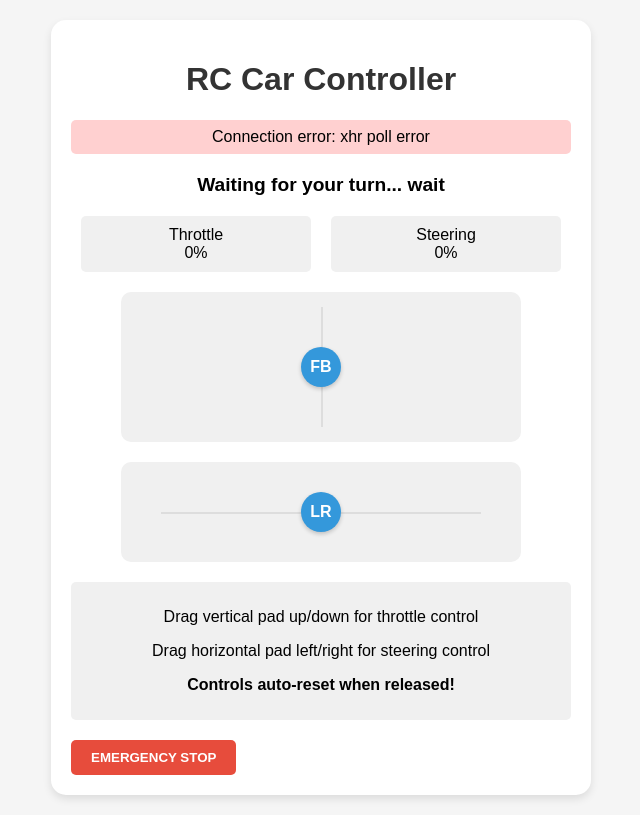
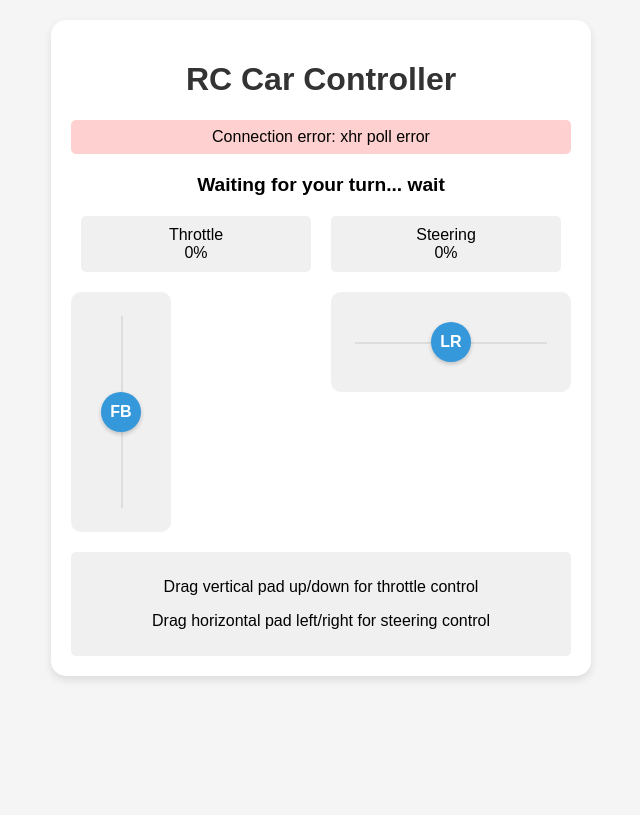
Before and after one commit to GzzDaniel/SDP051, a Flask app: page / in a window 1280 px wide. Shown: the whole page, without its empty margins (319-959 px from the left). After the commit the page ends 680 px from the top, so only its background shows below. Run offline with Flask 3, Linux system fonts and the light colour scheme; some libraries are stand-ins or nearby versions.

Commit message:
Update index.html

```diff
--- a/webapp/Server/templates/index.html
+++ b/webapp/Server/templates/index.html
@@ -49,15 +49,13 @@
         /* Control pad layout */
         .control-pad-container {
             display: flex;
-            flex-direction: column;
-            align-items: center;
-            gap: 20px;
+            justify-content: space-between;
             margin-top: 20px;
         }
 
         .forward-backward-pad {
-            width: 80%;
-            height: 150px;
+            width: 100px;
+            height: 240px;
             background-color: #f0f0f0;
             border-radius: 10px;
             position: relative;
@@ -65,7 +63,7 @@
         }
 
         .left-right-pad {
-            width: 80%;
+            width: 240px;
             height: 100px;
             background-color: #f0f0f0;
             border-radius: 10px;
@@ -188,10 +186,7 @@
         <div class="control-info">
             <p>Drag vertical pad up/down for throttle control</p>
             <p>Drag horizontal pad left/right for steering control</p>
-            <p><strong>Controls auto-reset when released!</strong></p>
         </div>
-
-        <button id="resetBtn" style="margin-top: 20px; padding: 10px 20px; background-color: #e74c3c; color: white; border: none; border-radius: 5px; font-weight: bold;">EMERGENCY STOP</button>
     </div>
 
     <script>
@@ -442,16 +437,12 @@
             fbDragging = false;
             lrDragging = false;
 
-            // Auto-center both controls when released
+            // Auto-center steering when released (but keep throttle)
             if (hasControl) {
-                // Reset both throttle and steering
-                fbHandle.style.top = '50%';
                 lrHandle.style.left = '50%';
-                throttlePercent = 0;
                 steeringPercent = 0;
-                throttleValue.textContent = '0%';
                 steeringValue.textContent = '0%';
-                sendControlCommand(0, 0);
+                sendControlCommand(throttlePercent, 0);
             }
         });
 
@@ -459,16 +450,12 @@
             fbDragging = false;
             lrDragging = false;
 
-            // Auto-center both controls when released
+            // Auto-center steering when released (but keep throttle)
             if (hasControl) {
-                // Reset both throttle and steering
-                fbHandle.style.top = '50%';
                 lrHandle.style.left = '50%';
-                throttlePercent = 0;
                 steeringPercent = 0;
-                throttleValue.textContent = '0%';
                 steeringValue.textContent = '0%';
-                sendControlCommand(0, 0);
+                sendControlCommand(throttlePercent, 0);
             }
         });
 
```
